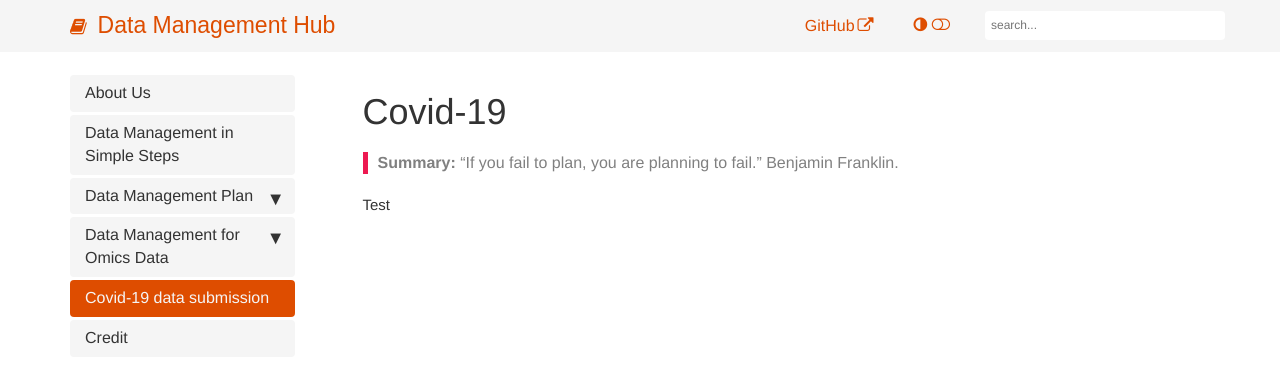
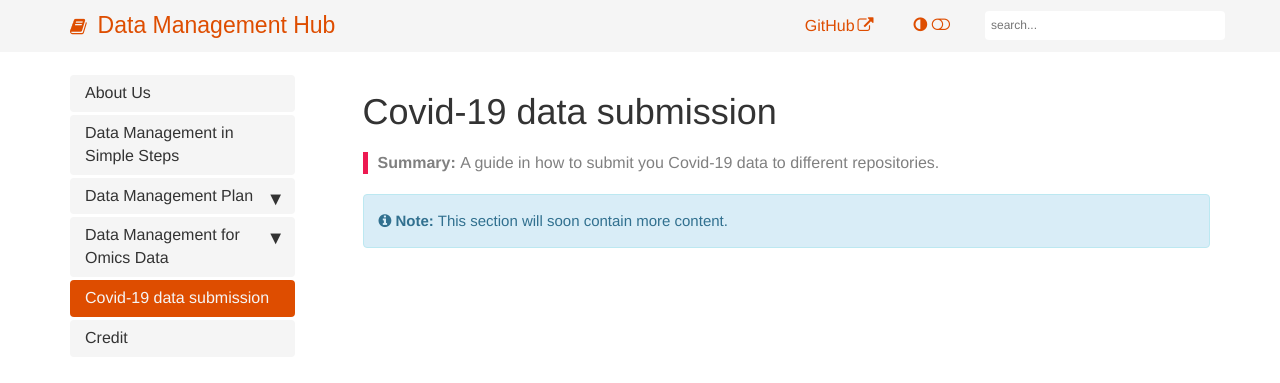
Before and after one commit to ELIXIR-Belgium/rdm-guide, a Jekyll site: the page built from pages/covid-19/covid-19.md, in a window 1280 px wide and 900 px high. Shown: the top 383 px of the window. Built offline with Jekyll 4.4.1, drawn with Linux system fonts in a browser that asks for light colours; some web fonts are replaced.

Commit message:
image fix

```diff
--- a/_includes/image.html
+++ b/_includes/image.html
@@ -1 +1 @@
-<figure>{% if {{include.url}} %}<a class="no_icon" target="_blank" rel="noopener" href="{{include.url}}">{% endif %}<img class="docimage" src="images/{{include.file}}" alt="{{include.alt}}" {% if {{include.max-width}} %}style="max-width: {{include.max-width}}px"{% endif %} />{% if {{include.url}} %}</a>{% endif %}{% if {{include.caption}} %}<figcaption>{{include.caption}}</figcaption>{% endif %}</figure>
+<figure>{% if {{include.url}} %}<a class="no_icon" target="_blank" rel="noopener" href="{{include.url}}">{% endif %}<img class="docimage" src="/images/{{include.file}}" alt="{{include.alt}}" {% if {{include.max-width}} %}style="max-width: {{include.max-width}}px"{% endif %} />{% if {{include.url}} %}</a>{% endif %}{% if {{include.caption}} %}<figcaption>{{include.caption}}</figcaption>{% endif %}</figure>
--- a/pages/covid-19/covid-19.md
+++ b/pages/covid-19/covid-19.md
@@ -1,9 +1,9 @@
 ---
-title: Covid-19
-keywords: Bibliographic research, Data repositories
-summary: "“If you fail to plan, you are planning to fail.” Benjamin Franklin."
+title: Covid-19 data submission
+keywords: covid-19, ENA, data-submission, viral sequences
+summary: A guide in how to submit you Covid-19 data to different repositories.
 permalink: covid-19/index.html
 ---
 
 
-Test
+{% include note.html content="This section will soon contain more content." %}
```
